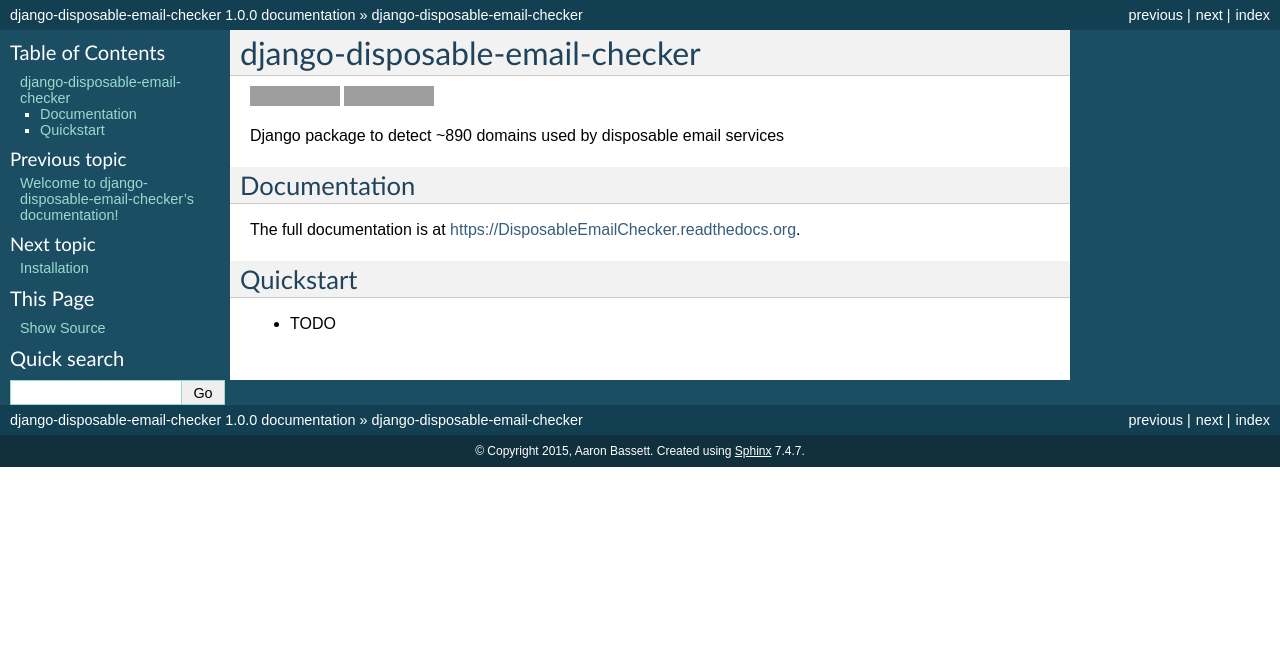
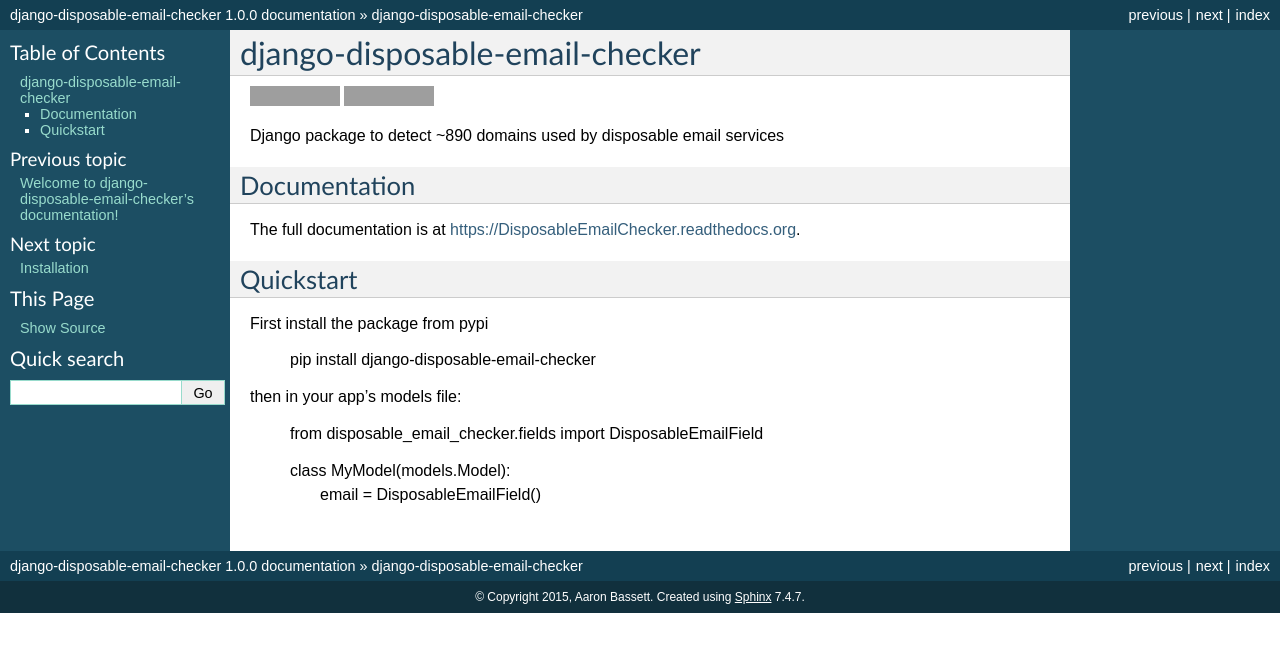
Before and after one commit to aaronbassett/DisposableEmailChecker, a Sphinx documentation site: the page built from docs/readme.rst, in a window 1280 px wide. Shown: the top 652 px of the page. Built offline with Sphinx 7.4.7, drawn with Linux system fonts in a browser that asks for light colours; grey boxes are pictures that could not be loaded.

Commit message:
Add some basic documentation

```diff
--- a/README.rst
+++ b/README.rst
@@ -18,4 +18,13 @@
 Quickstart
 ----------
 
-* TODO
+First install the package from pypi
+
+    pip install django-disposable-email-checker
+
+then in your app's models file:
+
+    from disposable_email_checker.fields import DisposableEmailField
+
+    class MyModel(models.Model):
+        email = DisposableEmailField()
--- a/docs/usage.rst
+++ b/docs/usage.rst
@@ -4,4 +4,7 @@
 
 To use django-disposable-email-checker in a project::
 
-    import disposable_email_checker
+    from disposable_email_checker.fields import DisposableEmailField
+
+    class MyModel(models.Model):
+        email = DisposableEmailField()
```
Also changed, not shown: docs/installation.rst (+1 -6 lines).
